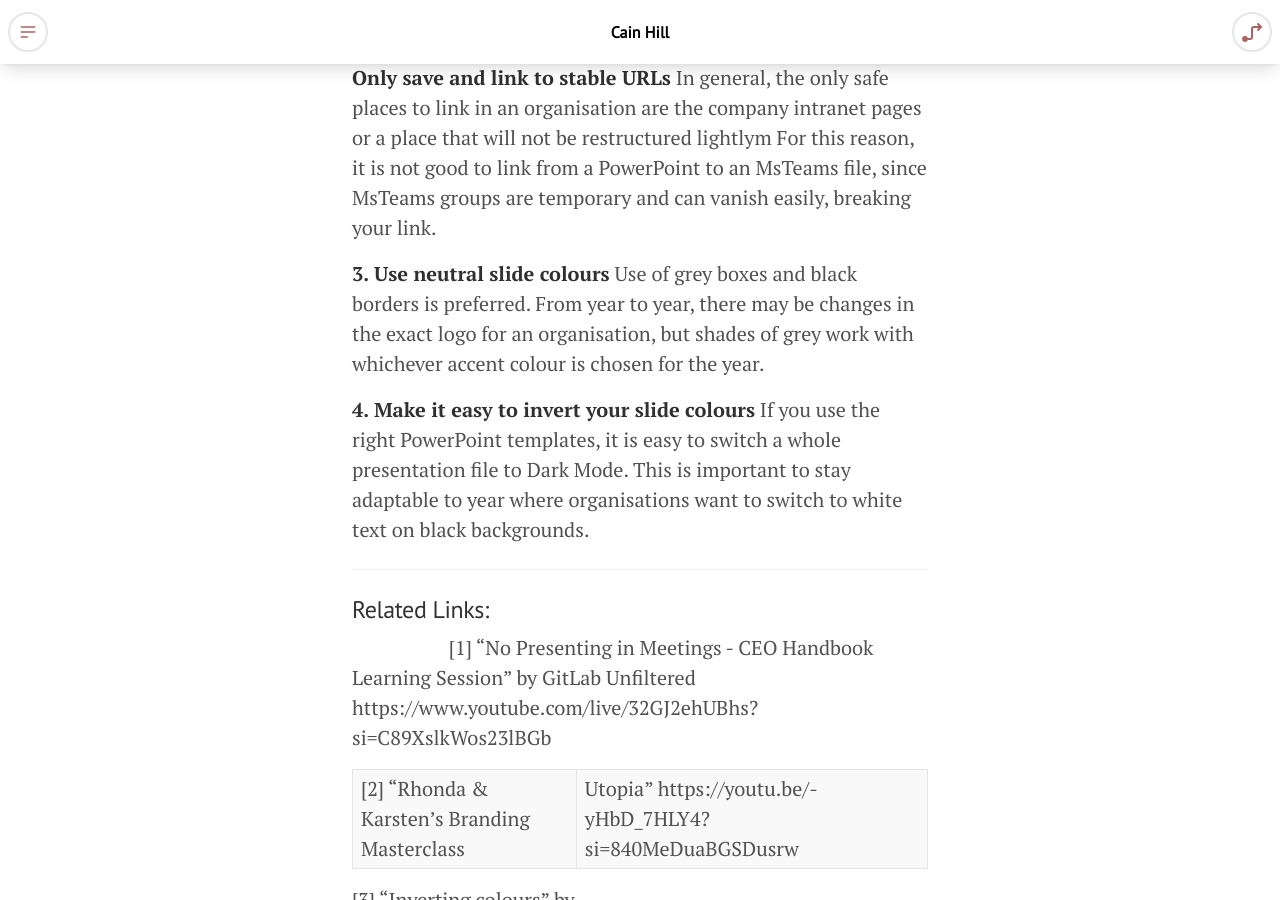
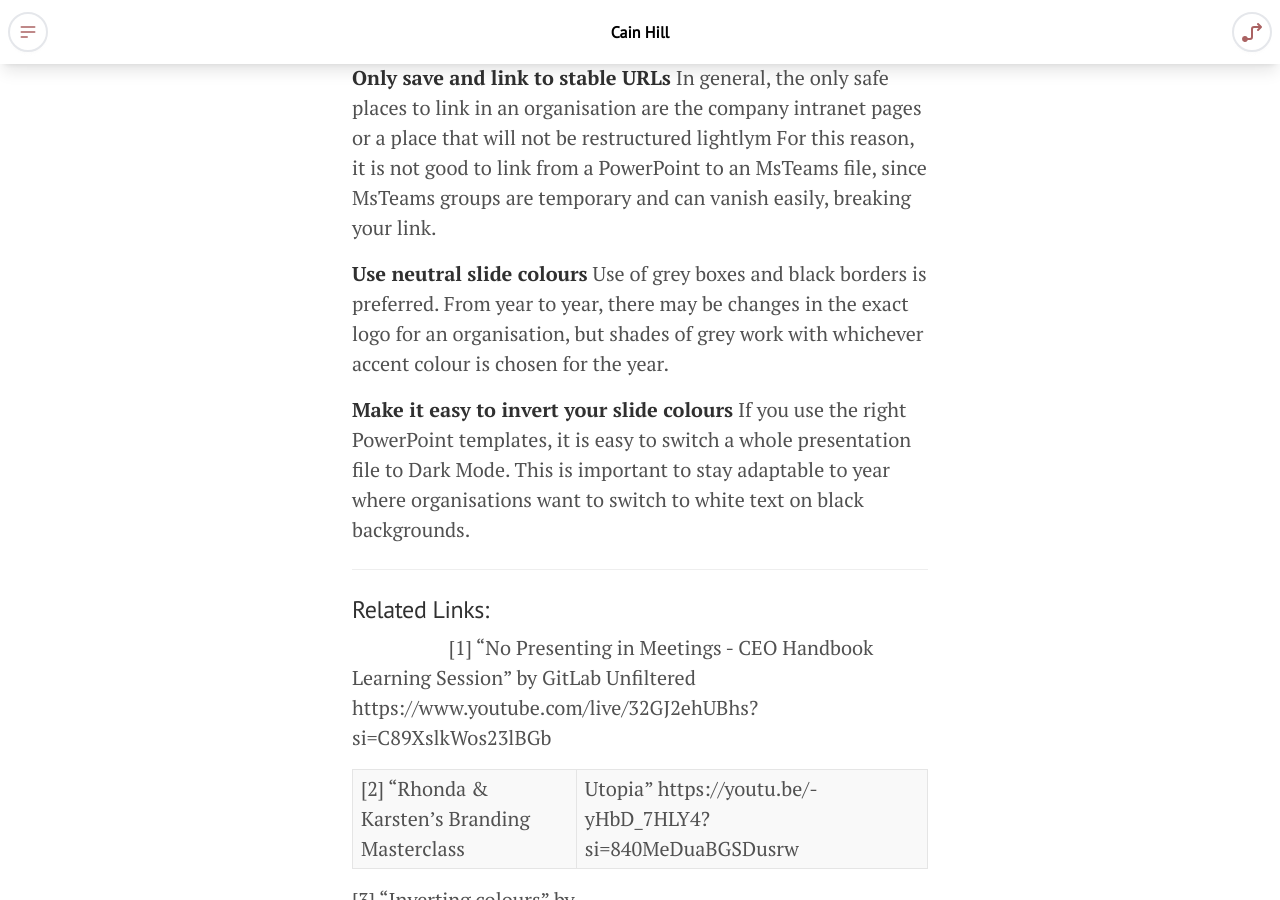
Before and after one commit to cainhill/cainhill.github.io, a Jekyll site: the page built from _blog/2025-04-01-slide-longevity.md, in a window 1280 px wide and 900 px high, scrolled down 1011 px. Built offline with Jekyll 4.4.1, drawn with Linux system fonts in a browser that asks for light colours.

Commit message:
create/update '2025-04-01-slide-longevity.md' file

```diff
--- a/_blog/2025-04-01-slide-longevity.md
+++ b/_blog/2025-04-01-slide-longevity.md
@@ -24,11 +24,11 @@ Organisations that use PowerPoints as a store for important reference informatio
 2. **Only save and link to stable URLs**
    In general, the only safe places to link in an organisation are the company intranet pages or a place that will not be restructured lightlym For this reason, it is not good to link from a PowerPoint to an MsTeams file, since MsTeams groups are temporary and can vanish easily, breaking your link.
 
-**3. Use neutral slide colours**
-Use of grey boxes and black borders is preferred. From year to year, there may be changes in the exact logo for an organisation, but shades of grey work with whichever accent colour is chosen for the year.
+3. **Use neutral slide colours**
+   Use of grey boxes and black borders is preferred. From year to year, there may be changes in the exact logo for an organisation, but shades of grey work with whichever accent colour is chosen for the year.
 
-**4. Make it easy to invert your slide colours**
-If you use the right PowerPoint templates, it is easy to switch a whole presentation file to Dark Mode. This is important to stay adaptable to year where organisations want to switch to white text on black backgrounds.
+4. **Make it easy to invert your slide colours**
+   If you use the right PowerPoint templates, it is easy to switch a whole presentation file to Dark Mode. This is important to stay adaptable to year where organisations want to switch to white text on black backgrounds.
 
 ---
 
```
